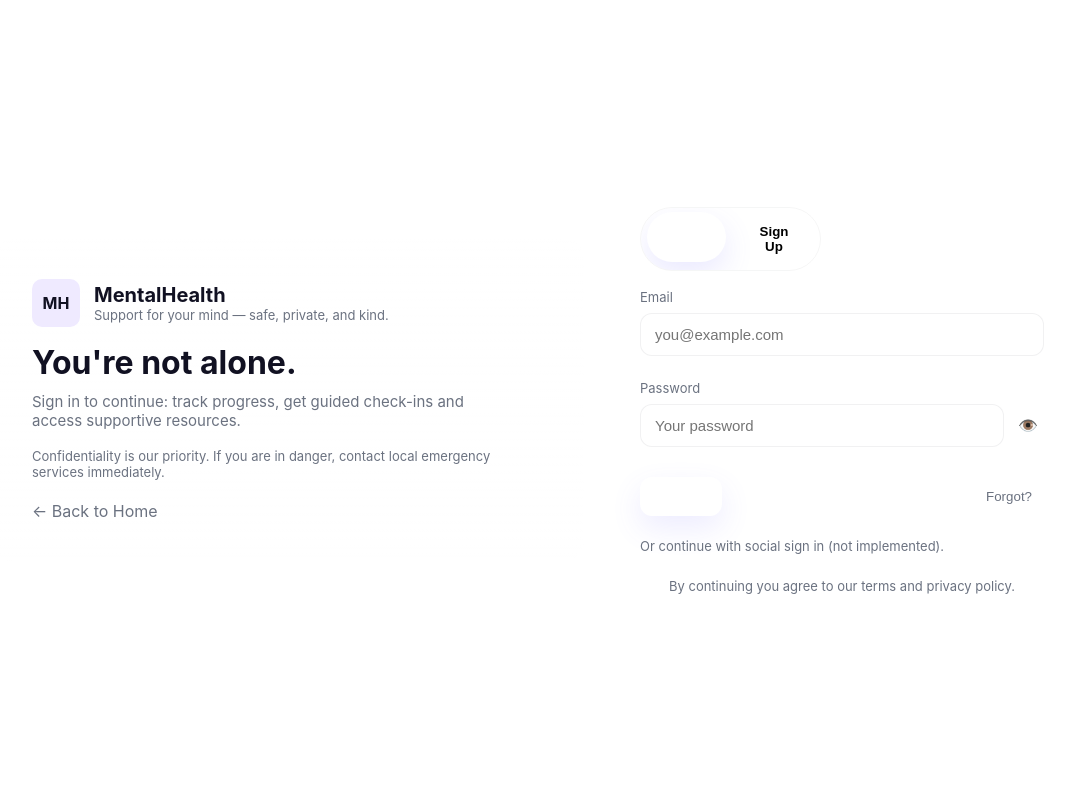
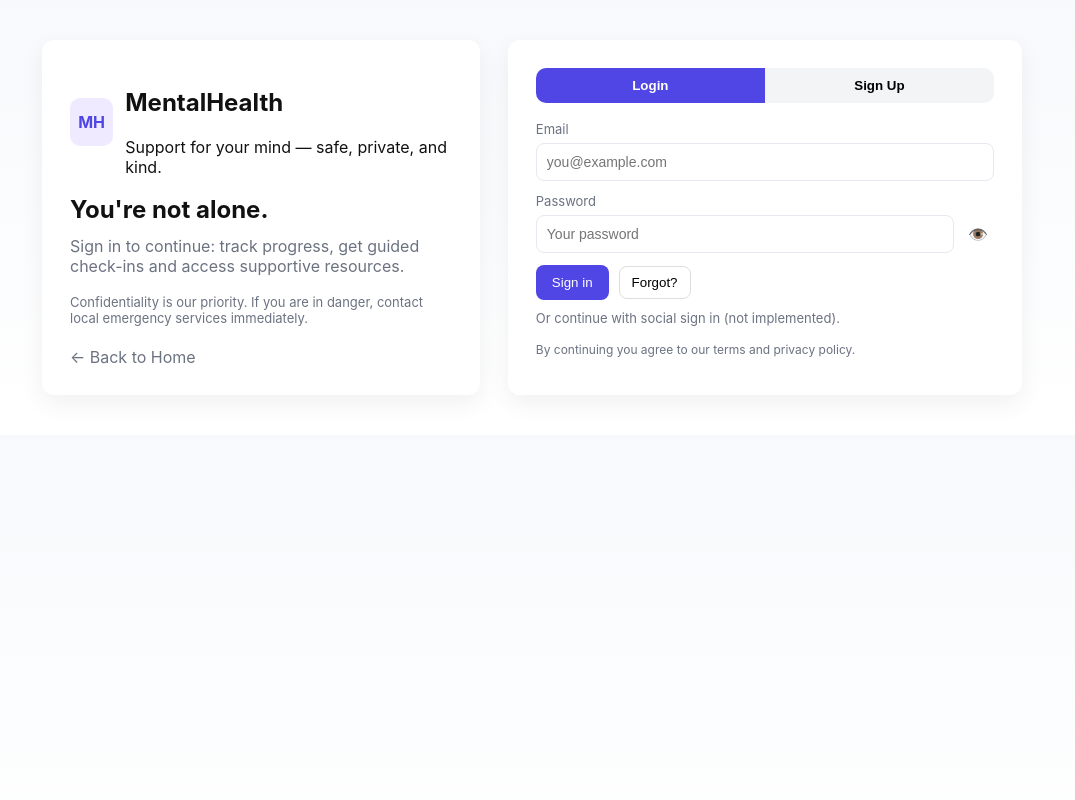
Before and after one commit to LightYagami625/Mental-Health-ChatBOT_v2, a Flask app: template templates/mental.html in a window 1280 px wide. Shown: the whole page, without its empty margins (108-1183 px from the left). Run offline with Flask 3, Linux system fonts and the light colour scheme; the template is opened without the code that fills it, so the values that code supplies are empty.

Commit message:
UPDATE UI#2

```diff
--- a/app.py
+++ b/app.py
@@ -18,11 +18,27 @@ client = genai.Client(api_key=api_key)
 
 @app.route('/')
 def index():
-    return render_template('index.html')
+    return render_template('home.html')
+
+@app.route('/about')
+def about():
+    return render_template('About.html')
+
+@app.route('/features')
+def features():
+    return render_template('features.html')
+
+@app.route('/emergency')
+def emergency():
+    return render_template('phone.html')
+
+@app.route('/login')
+def login():
+    return render_template('mental.html')
 
 @app.route('/chat')
 def chat():
-    return render_template('chat.html')
+    return render_template('chatbot.html')
 
 @app.route('/api/chat', methods=['POST'])
 def chat_api():
--- a/static/mental.css
+++ b/static/mental.css
@@ -1,5 +1,4 @@
 :root{
-<<<<<<< HEAD
   --accent:#4f46e5; --muted:#6b7280; --bg:#fbfbff;
   --card-bg: #ffffff;
 }
@@ -38,90 +37,3 @@ input[type="text"],input[type="email"],input[type="password"],select{width:100%;
   .wrap{flex-direction:column;padding:12px}
   .row{flex-direction:column}
 }
-=======
-  --bg-1: #f6fbff; /* soft */
-  --bg-2: #eef8f7;
-  --accent-a: #6c63ff; /* purple */
-  --accent-b: #4bb6b9; /* teal */
-  --muted: #556;
-  --card-bg: rgba(255,255,255,0.95);
-  --glass-shadow: 0 10px 30px rgba(22,28,45,0.06);
-  --radius: 16px;
-  --glass-border: rgba(16,24,40,0.05);
-  font-family: 'Inter', system-ui, -apple-system, 'Segoe UI', Roboto, 'Helvetica Neue', Arial;
-}
-
-*{box-sizing:border-box}
-html,body{height:100%}
-body{
-  margin:0;min-height:100vh;
-  background: radial-gradient(1200px 400px at 10% 10%, rgba(108,99,255,0.06), transparent 10%),
-              linear-gradient(180deg,var(--bg-1) 0%, var(--bg-2) 100%);
-  display:flex;align-items:center;justify-content:center;padding:28px;color:#112;
-  -webkit-font-smoothing:antialiased;-moz-osx-font-smoothing:grayscale;
-}
-
-.wrap{width:100%;max-width:1080px;display:grid;grid-template-columns:1fr 460px;gap:28px;align-items:center}
-
-/* Left panel */
-.left{position:relative;padding:40px;border-radius:20px;background:linear-gradient(180deg,rgba(255,255,255,0.7),rgba(255,255,255,0.55));box-shadow:var(--glass-shadow);backdrop-filter:blur(6px);border:1px solid var(--glass-border);overflow:hidden}
-
-.brand{display:flex;align-items:center;gap:14px;margin-bottom:20px}
-.logo-badge{width:64px;height:64px;display:grid;place-items:center;border-radius:14px;background:linear-gradient(135deg,var(--accent-a),var(--accent-b));color:white;font-weight:800;font-size:20px;box-shadow:0 10px 30px rgba(75,86,255,0.16);}
-.brand h2{margin:0;font-size:20px}
-.tag{font-size:13px;color:var(--muted)}
-
-h1{margin:6px 0 0;font-size:32px;line-height:1.02}
-p.lead{color:var(--muted);margin-top:12px;font-size:15px;max-width:50ch}
-
-/* floating shapes */
-.shape{position:absolute;border-radius:50%;filter:blur(14px);opacity:0.9;transform:translate3d(0,0,0)}
-.shape.s1{width:240px;height:240px;right:-60px;top:-50px;background:linear-gradient(45deg,rgba(108,99,255,0.12),rgba(75,182,185,0.06));}
-.shape.s2{width:160px;height:160px;left:-40px;bottom:-40px;background:linear-gradient(45deg,rgba(75,182,185,0.08),rgba(108,99,255,0.06));}
-
-.illustration{margin-top:18px;border-radius:12px;overflow:hidden;padding:18px;background:linear-gradient(180deg,#fff,#fbfeff);display:flex;align-items:center;justify-content:center;height:220px;position:relative}
-
-/* Right card */
-.card{padding:28px;border-radius:18px;background:var(--card-bg);box-shadow:var(--glass-shadow);border:1px solid var(--glass-border)}
-
-.toggle{display:flex;gap:8px;margin-bottom:18px;background:transparent;padding:6px;border-radius:999px;border:1px solid rgba(16,24,40,0.04);width:max-content}
-.toggle button{border:0;background:transparent;padding:10px 18px;border-radius:999px;cursor:pointer;font-weight:700;transition:all 220ms ease}
-.toggle button.active{background:linear-gradient(90deg,var(--accent-a),var(--accent-b));color:white;box-shadow:0 12px 30px rgba(108,99,255,0.14);transform:translateY(-2px)}
-
-form{display:grid;gap:12px}
-.field{display:flex;flex-direction:column}
-label{font-size:13px;color:var(--muted);margin-bottom:8px}
-
-.input-wrap{position:relative}
-input[type="text"],input[type="password"],input[type="email"],select{
-  width:100%;padding:12px 14px;border-radius:12px;border:1px solid rgba(16,24,40,0.06);outline:none;font-size:15px;background:white;transition:box-shadow .18s,border-color .18s,transform .18s}
-input:focus{box-shadow:0 10px 30px rgba(75,182,185,0.06);border-color:rgba(75,182,185,0.5);transform:translateY(-1px)}
-
-.icon{position:absolute;right:10px;top:50%;transform:translateY(-50%);opacity:0.7;cursor:pointer}
-
-.row{display:flex;gap:10px}
-.row .field{flex:1}
-
-.actions{display:flex;align-items:center;justify-content:space-between;margin-top:6px}
-.primary-btn{padding:12px 18px;border-radius:12px;background:linear-gradient(90deg,var(--accent-a),var(--accent-b));border:0;color:white;font-weight:800;cursor:pointer;letter-spacing:0.2px;box-shadow:0 12px 30px rgba(108,99,255,0.12);transition:transform .12s ease}
-.primary-btn:active{transform:translateY(1px)}
-.ghost{background:transparent;border:0;color:var(--muted);cursor:pointer}
-
-.small{font-size:13px;color:var(--muted)}
-.helper{font-size:13px;color:#e03b3b;margin-top:6px;display:none}
-.helper.show{display:block}
-
-.separator{height:1px;background:linear-gradient(90deg,transparent,#eee,transparent);margin:12px 0;border-radius:6px}
-.socials{display:flex;gap:10px}
-.socials button{flex:1;padding:10px;border-radius:10px;border:1px solid rgba(16,24,40,0.06);background:white;cursor:pointer;font-weight:600}
-
-.foot{margin-top:12px;text-align:center;font-size:13px;color:var(--muted)}
-
-/* micro-animations */
-.logo-badge:hover{transform:scale(1.04)}
-.primary-btn:hover{transform:translateY(-4px)}
-
-/* responsive */
-@media (max-width:980px){.wrap{grid-template-columns:1fr;max-width:760px}.illustration{height:160px}}
-@media (max-width:480px){body{padding:14px}.left{padding:18px}.card{padding:18px}}
->>>>>>> 3714a439752ab4cf7ba7a18dbcf37849cfc56998
--- a/templates/mental.html
+++ b/templates/mental.html
@@ -1,13 +1,15 @@
 <!doctype html>
 <html lang="en">
+
 <head>
   <meta charset="utf-8" />
   <meta name="viewport" content="width=device-width,initial-scale=1" />
   <title>MentalHealth — Login / Sign Up</title>
 
   <!-- CSS lives beside this file -->
-  <link rel="stylesheet" href="mental.css">
+  <link rel="stylesheet" href="{{ url_for('static', filename='mental.css') }}">
 </head>
+
 <body>
   <div class="wrap">
     <!-- Left info column -->
@@ -23,9 +25,10 @@
       <h1>You're not alone.</h1>
       <p class="lead">Sign in to continue: track progress, get guided check-ins and access supportive resources.</p>
 
-      <p class="muted">Confidentiality is our priority. If you are in danger, contact local emergency services immediately.</p>
+      <p class="muted">Confidentiality is our priority. If you are in danger, contact local emergency services
+        immediately.</p>
 
-      <a class="back-link" href="../home/home.html">← Back to Home</a>
+      <a class="back-link" href="{{ url_for('index') }}">← Back to Home</a>
     </aside>
 
     <!-- Right: card with login/signup -->
@@ -46,7 +49,8 @@
           <div class="field">
             <label for="login-pass">Password</label>
             <div class="input-wrap">
-              <input id="login-pass" type="password" placeholder="Your password" minlength="6" required aria-required="true" />
+              <input id="login-pass" type="password" placeholder="Your password" minlength="6" required
+                aria-required="true" />
               <button type="button" class="pass-toggle" id="toggle-pass" aria-label="Show password">👁️</button>
             </div>
           </div>
@@ -100,6 +104,7 @@
     </main>
   </div>
 
-  <script src="mental.js"></script>
+  <script src="{{ url_for('static', filename='mental.js') }}"></script>
 </body>
+
 </html>
--- a/templates/phone.html
+++ b/templates/phone.html
@@ -1,12 +1,13 @@
 <!DOCTYPE html>
-<link rel="stylesheet" href="phone.css">
 <html lang="en">
+
 <head>
   <meta charset="UTF-8">
   <meta name="viewport" content="width=device-width, initial-scale=1.0">
   <title>Emergency Contacts</title>
-  <link rel="stylesheet" href="emergency.css">
+  <link rel="stylesheet" href="{{ url_for('static', filename='phone.css') }}">
 </head>
+
 <body>
 
   <header class="header">
@@ -67,4 +68,5 @@
   </script>
 
 </body>
+
 </html>
```
Also changed, not shown: static/mental.js (+30 -125 lines), templates/About.html (+12 -7 lines), templates/features.html (+42 -16 lines), templates/home.html (+6 -6 lines).
